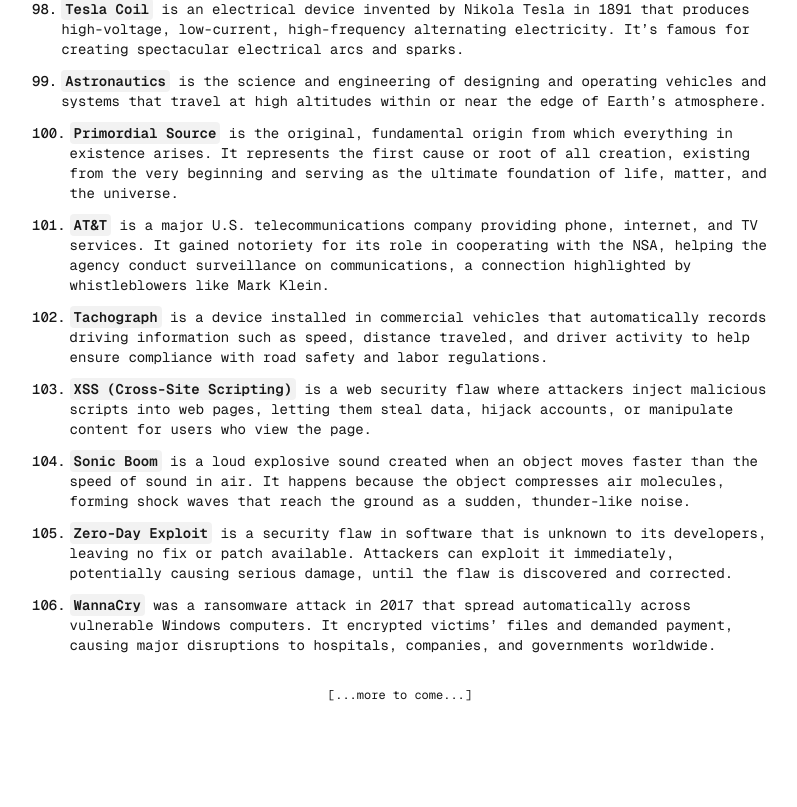
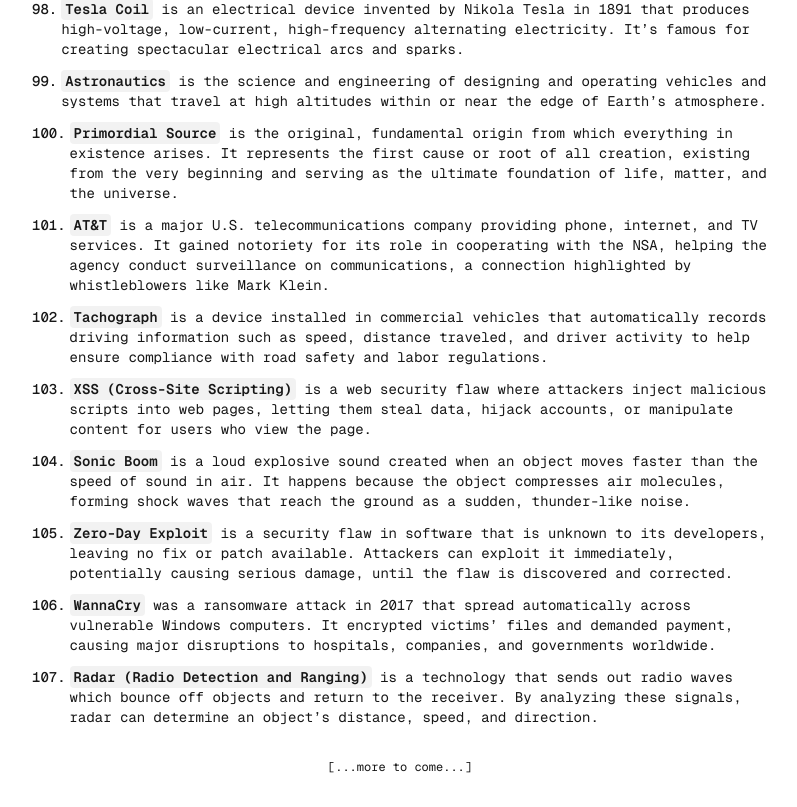
Before and after one commit to BrahimBoussada/mind-log, a Next.js app: page / in a window 1280 px wide. Shown: the part 6188-6995 px from the top of the page, without its empty margins (240-1037 px from the left). Before the commit the page ends 6923 px from the top, so only its background shows below. Built offline with nearby package versions, Linux system fonts and the light colour scheme.

Commit message:
log:21-11-2025

```diff
--- a/src/app/page.tsx
+++ b/src/app/page.tsx
@@ -1009,6 +1009,16 @@ export default function Home() {
             hospitals, companies, and governments worldwide.
           </Text>
         </Note>
+
+        <Note>
+          <N>107. </N>
+          <Text>
+            <Key>Radar (Radio Detection and Ranging)</Key> is a technology that
+            sends out radio waves which bounce off objects and return to the
+            receiver. By analyzing these signals, radar can determine an
+            object’s distance, speed, and direction.
+          </Text>
+        </Note>
       </NoteWrapper>
 
       <span className="font-mono text-xs text-center my-8">
```
